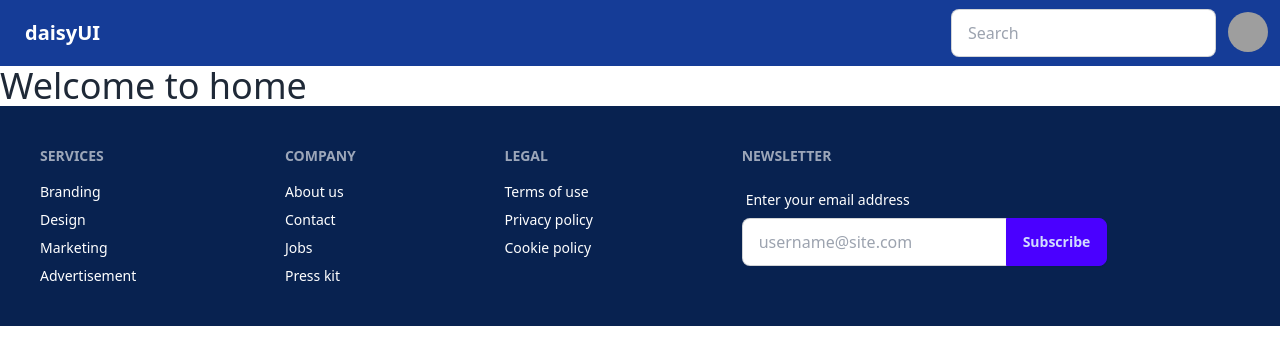
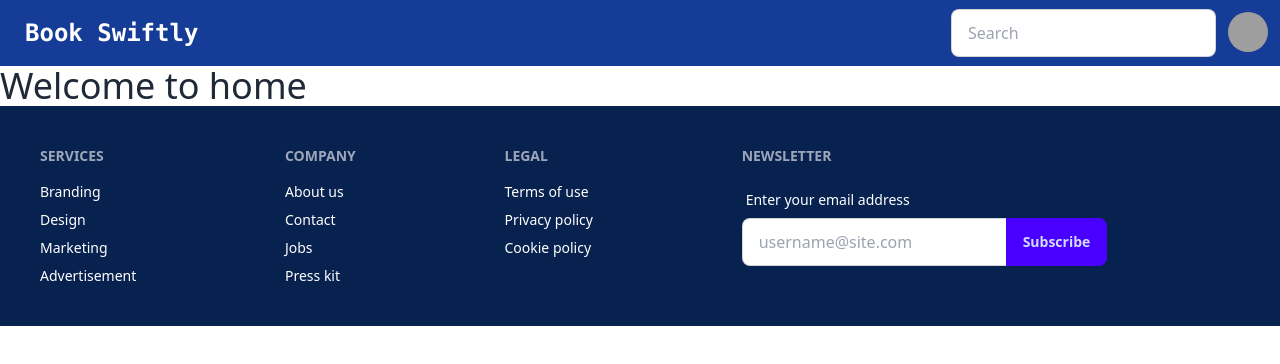
Before and after one commit to mdshakil04/book-Swiftly-client, a React (Vite) app: page / in a window 1280 px wide. Shown: the top 364 px of the page. Built offline with nearby package versions, Linux system fonts and the light colour scheme; grey boxes are pictures that could not be loaded.

Commit message:
Code edited

```diff
--- a/src/pages/Shared/Navbar/Navbar.jsx
+++ b/src/pages/Shared/Navbar/Navbar.jsx
@@ -5,7 +5,7 @@ const Navbar = () => {
   return (
     <div className="navbar bg-[#153c97] text-white">
       <div className="flex-1">
-        <a className="btn btn-ghost text-xl">daisyUI</a>
+        <a className="btn btn-ghost font-bold font-mono text-2xl">Book Swiftly</a>
       </div>
       <div className="flex-none gap-2">
         <div className="form-control">
```
